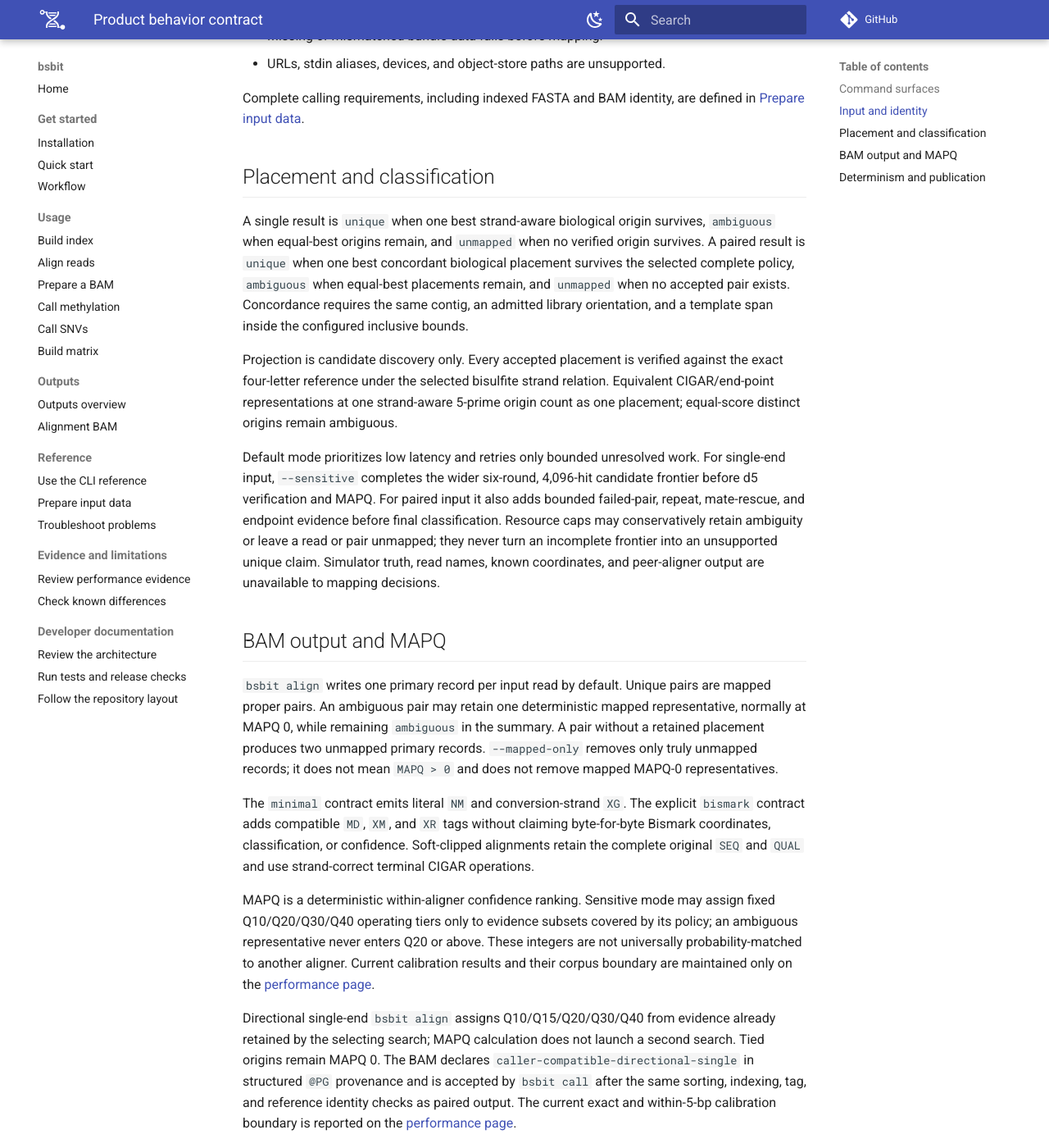
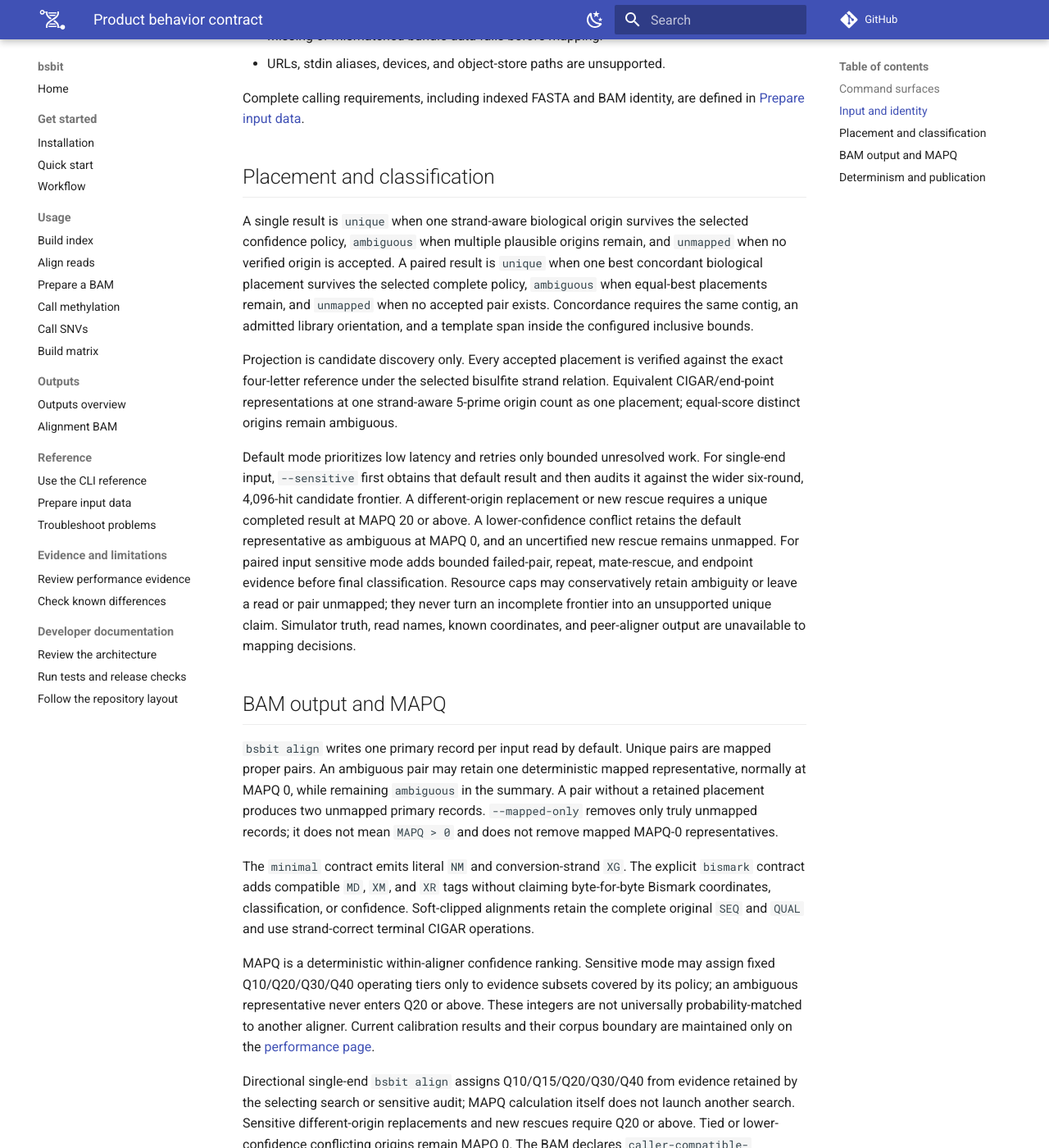
Before and after one commit to wbvguo/bsbit, an MkDocs documentation site: the page built from docs/behavior-contract.md, in a window 1280 px wide and 1400 px high, scrolled down 1142 px. Shown: the whole window at 82% size. Built offline with MkDocs 1.6.1 and Material for MkDocs 9.7.7, drawn with Linux system fonts in a browser that asks for light colours; comment, search, counter and statistics services are not loaded.

Commit message:
align: make single sensitive a confidence audit

```diff
--- a/docs/behavior-contract.md
+++ b/docs/behavior-contract.md
@@ -40,9 +40,10 @@ defined in [Prepare input data](reference/input-data.md).
 
 ## Placement and classification
 
-A single result is `unique` when one best strand-aware biological origin
-survives, `ambiguous` when equal-best origins remain, and `unmapped` when no
-verified origin survives. A paired result is `unique` when one best concordant
+A single result is `unique` when one strand-aware biological origin survives
+the selected confidence policy, `ambiguous` when multiple plausible origins
+remain, and `unmapped` when no verified origin is accepted. A paired result is
+`unique` when one best concordant
 biological placement survives the selected complete policy, `ambiguous` when
 equal-best placements remain, and `unmapped` when no accepted pair exists.
 Concordance requires the same contig, an admitted library orientation, and a
@@ -55,13 +56,17 @@ relation. Equivalent CIGAR/end-point representations at one strand-aware
 ambiguous.
 
 Default mode prioritizes low latency and retries only bounded unresolved work.
-For single-end input, `--sensitive` completes the wider six-round, 4,096-hit
-candidate frontier before d5 verification and MAPQ. For paired input it also
-adds bounded failed-pair, repeat, mate-rescue, and endpoint evidence before
-final classification. Resource caps may conservatively retain ambiguity or
-leave a read or pair unmapped; they never turn an incomplete frontier into an
-unsupported unique claim. Simulator truth, read names, known coordinates, and
-peer-aligner output are unavailable to mapping decisions.
+For single-end input, `--sensitive` first obtains that default result and then
+audits it against the wider six-round, 4,096-hit candidate frontier. A
+different-origin replacement or new rescue requires a unique completed result
+at MAPQ 20 or above. A lower-confidence conflict retains the default
+representative as ambiguous at MAPQ 0, and an uncertified new rescue remains
+unmapped. For paired input sensitive mode adds bounded failed-pair, repeat,
+mate-rescue, and endpoint evidence before final classification. Resource caps
+may conservatively retain ambiguity or leave a read or pair unmapped; they
+never turn an incomplete frontier into an unsupported unique claim. Simulator
+truth, read names, known coordinates, and peer-aligner output are unavailable
+to mapping decisions.
 
 ## BAM output and MAPQ
 
@@ -86,8 +91,10 @@ calibration results and their corpus boundary are maintained only on the
 [performance page](performance-evidence.md).
 
 Directional single-end `bsbit align` assigns Q10/Q15/Q20/Q30/Q40 from evidence
-already retained by the selecting search; MAPQ calculation does not launch a
-second search. Tied origins remain MAPQ 0. The BAM declares
+retained by the selecting search or sensitive audit; MAPQ calculation itself
+does not launch another search. Sensitive different-origin replacements and
+new rescues require Q20 or above. Tied or lower-confidence conflicting origins
+remain MAPQ 0. The BAM declares
 `caller-compatible-directional-single` in structured `@PG` provenance and is
 accepted by `bsbit call` after the same sorting, indexing, tag, and reference
 identity checks as paired output. The current exact and within-5-bp calibration
```
Also changed, not shown: README.md (+7 -5 lines), docs/architecture.md (+9 -5 lines), docs/guides/alignment.md (+13 -8 lines), docs/reference/cli.md (+6 -3 lines), docs/scientific-contract.md (+3 -4 lines), 5 other files.
